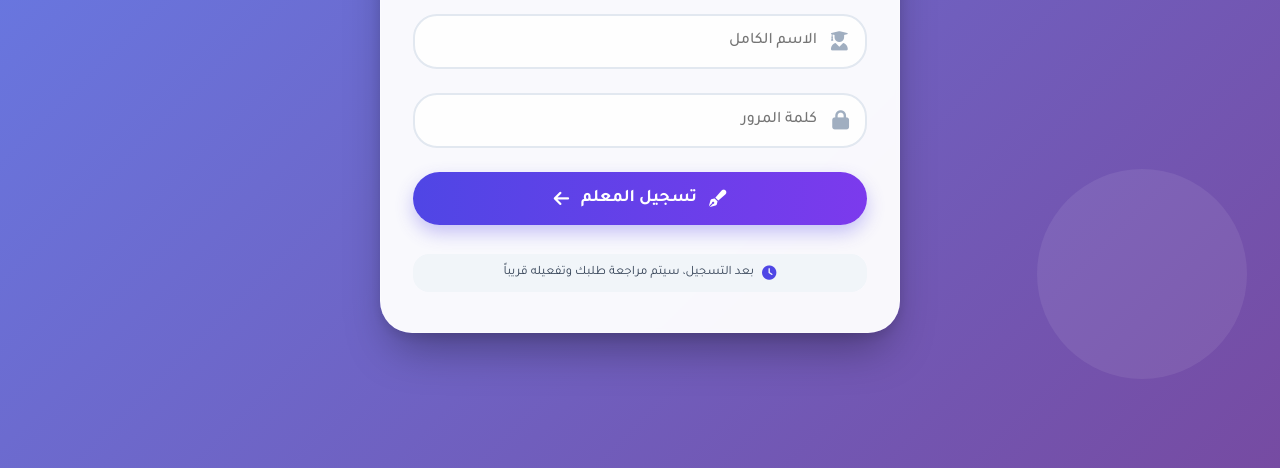
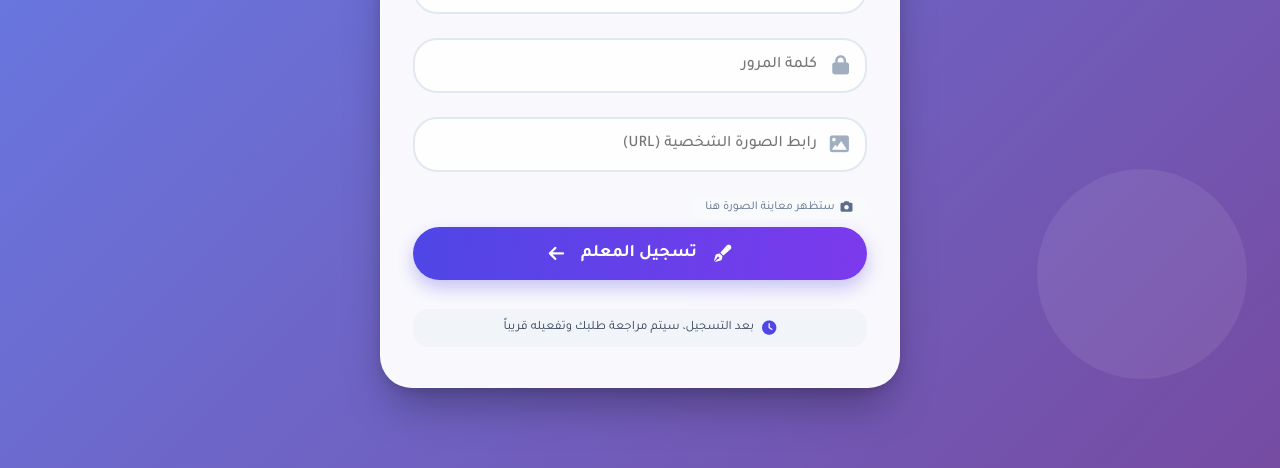
Before and after one commit to johnlatif19/Lesson-Management, a website: page signin.html in a window 1280 px wide. Shown: the part 332-800 px from the top of the page. Drawn offline with Linux system fonts and the light colour scheme.

Commit message:
Update signin.html

```diff
--- a/signin.html
+++ b/signin.html
@@ -322,6 +322,19 @@
         <input type="password" id="password" placeholder="كلمة المرور">
     </div>
 
+    <div class="input-group">
+        <i class="fas fa-image"></i>
+        <input type="text" id="image" placeholder="رابط الصورة الشخصية (URL)">
+    </div>
+
+    <!-- صورة معاينة ذكية -->
+    <div class="image-preview-area" id="previewContainer">
+        <img id="previewImg" class="preview-img" alt="معاينة الصورة">
+        <span class="preview-placeholder" id="previewPlaceholder">
+            <i class="fas fa-camera"></i> ستظهر معاينة الصورة هنا
+        </span>
+    </div>
+
     <button class="btn-signup" id="signupBtn">
         <i class="fas fa-pen-fancy"></i> تسجيل المعلم
         <i class="fas fa-arrow-left"></i>
```
